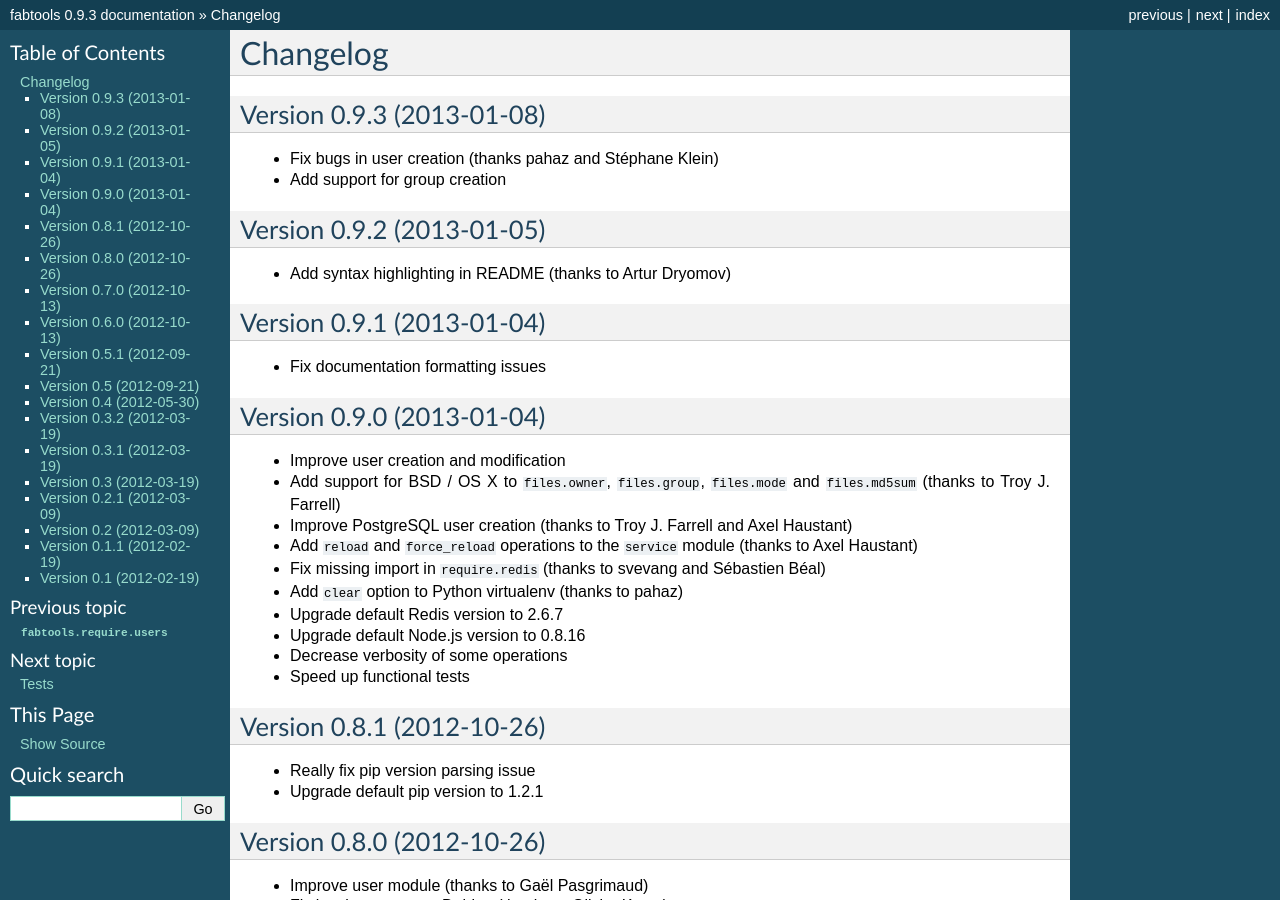
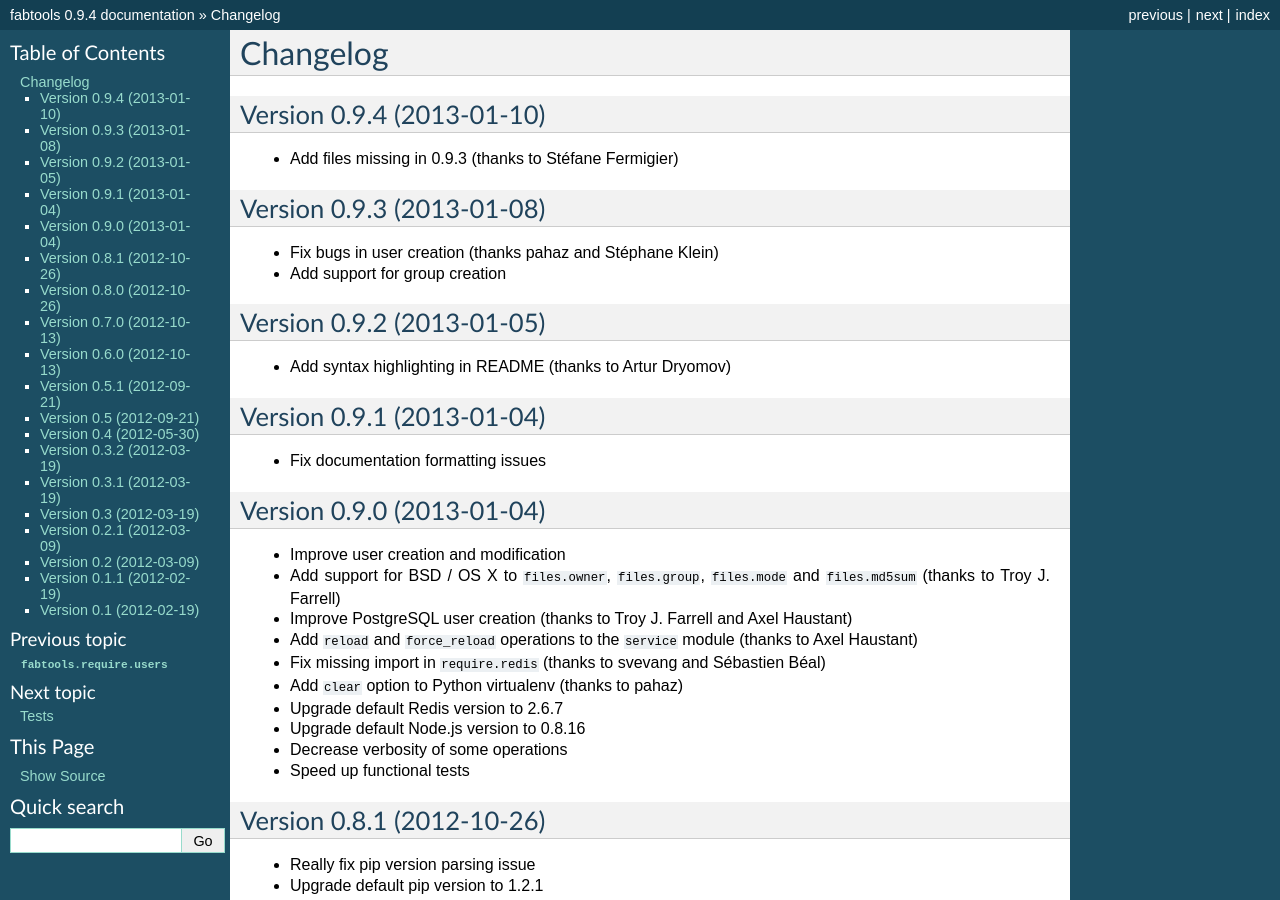
Before and after one commit to fabtools/fabtools, a Sphinx documentation site: the page built from docs/CHANGELOG.rst, in a window 1280 px wide and 900 px high. Built offline with Sphinx 7.4.7, drawn with Linux system fonts in a browser that asks for light colours; some of the changed text lies outside the part shown.

Commit message:
Prepare 0.9.4 release

```diff
--- a/docs/CHANGELOG.rst
+++ b/docs/CHANGELOG.rst
@@ -1,5 +1,10 @@
 Changelog
 =========
+
+Version 0.9.4 (2013-01-10)
+--------------------------
+
+* Add files missing in 0.9.3 (thanks to Stéfane Fermigier)
 
 Version 0.9.3 (2013-01-08)
 --------------------------
--- a/setup.py
+++ b/setup.py
@@ -14,7 +14,7 @@
 
 setup(
     name='fabtools',
-    version='0.9.3',
+    version='0.9.4',
     description='Tools for writing awesome Fabric files',
     long_description=read('README.rst') + '\n' + read('docs/CHANGELOG.rst'),
     author='Ronan Amicel',
```
